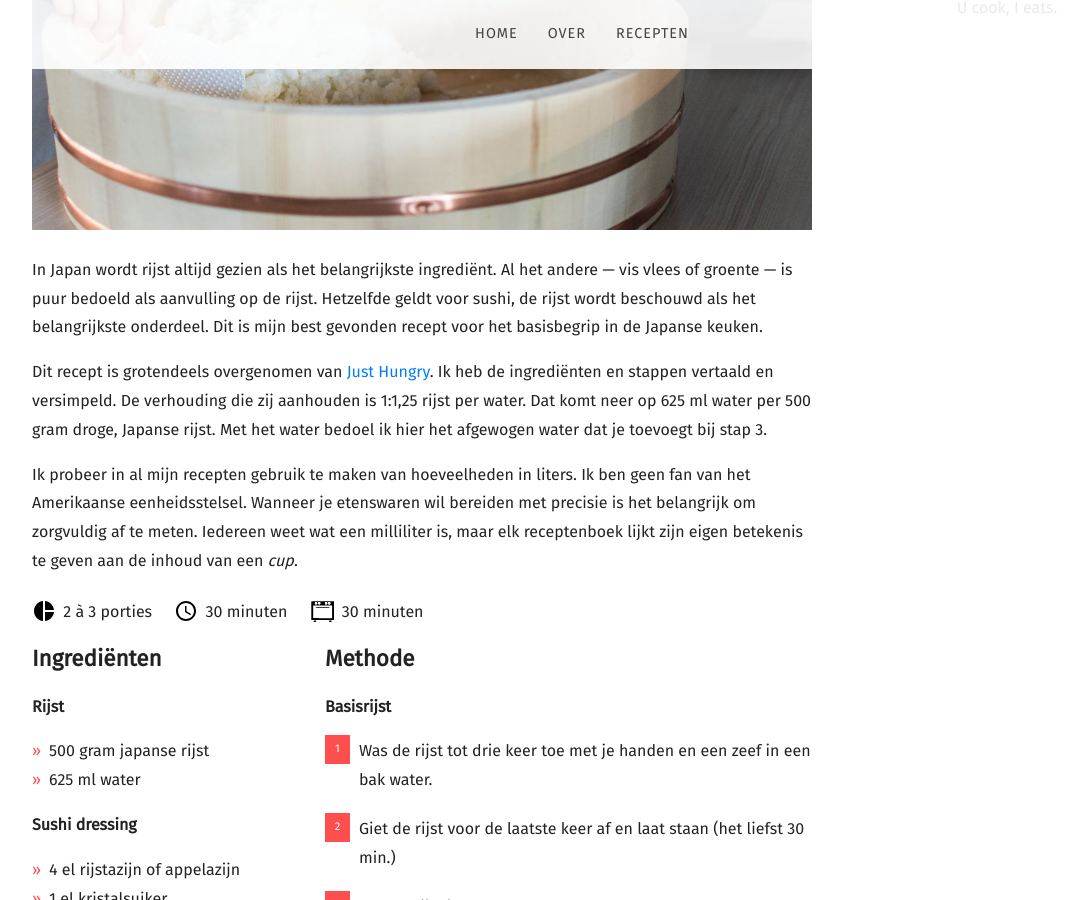
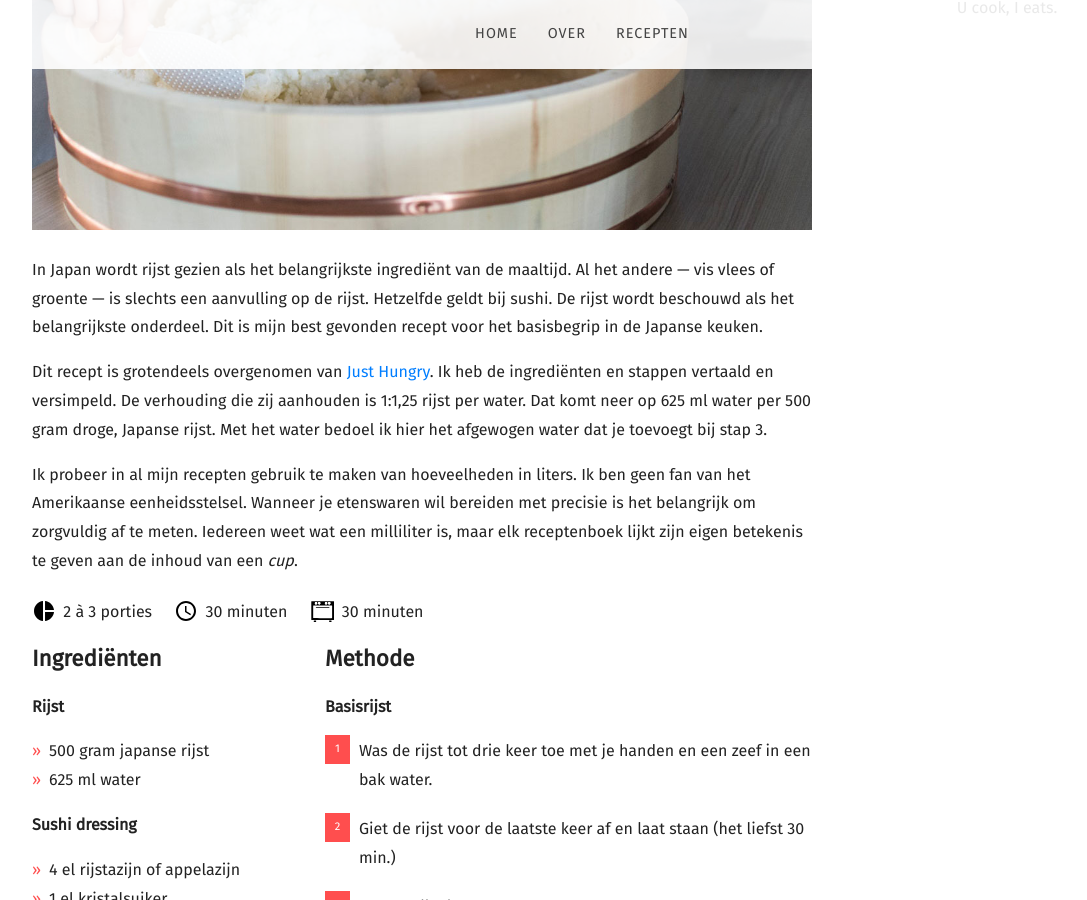
Before and after one commit to marijnio/vegasaurus-old, a Jekyll site: the page built from _posts/2019-12-14-japanse-rijst.md, in a window 1280 px wide and 900 px high, scrolled down 694 px. Shown: the whole window, without its empty margins (58-1145 px from the left). Built offline with Jekyll 4.4.1, drawn with Linux system fonts in a browser that asks for light colours; nearby versions of some CDN libraries.

Commit message:
Wordings

```diff
--- a/_posts/2019-12-14-japanse-rijst.md
+++ b/_posts/2019-12-14-japanse-rijst.md
@@ -42,7 +42,7 @@ recipe:
 
 ---
 
-In Japan wordt rijst altijd gezien als het belangrijkste ingrediënt. Al het andere — vis vlees of groente — is puur bedoeld als aanvulling op de rijst. Hetzelfde geldt voor sushi, de rijst wordt beschouwd als het belangrijkste onderdeel. Dit is mijn best gevonden recept voor het basisbegrip in de Japanse keuken.
+In Japan wordt rijst gezien als het belangrijkste ingrediënt van de maaltijd. Al het andere — vis vlees of groente — is slechts een aanvulling op de rijst. Hetzelfde geldt bij sushi. De rijst wordt beschouwd als het belangrijkste onderdeel. Dit is mijn best gevonden recept voor het basisbegrip in de Japanse keuken.
 
 Dit recept is grotendeels overgenomen van [Just Hungry](https://justhungry.com/japanese-basics-plain-rice-sushi-rice). Ik heb de ingrediënten en stappen vertaald en versimpeld. De verhouding die zij aanhouden is 1:1,25 rijst per water. Dat komt neer op 625 ml water per 500 gram droge, Japanse rijst. Met het water bedoel ik hier het afgewogen water dat je toevoegt bij stap 3.
 
```
